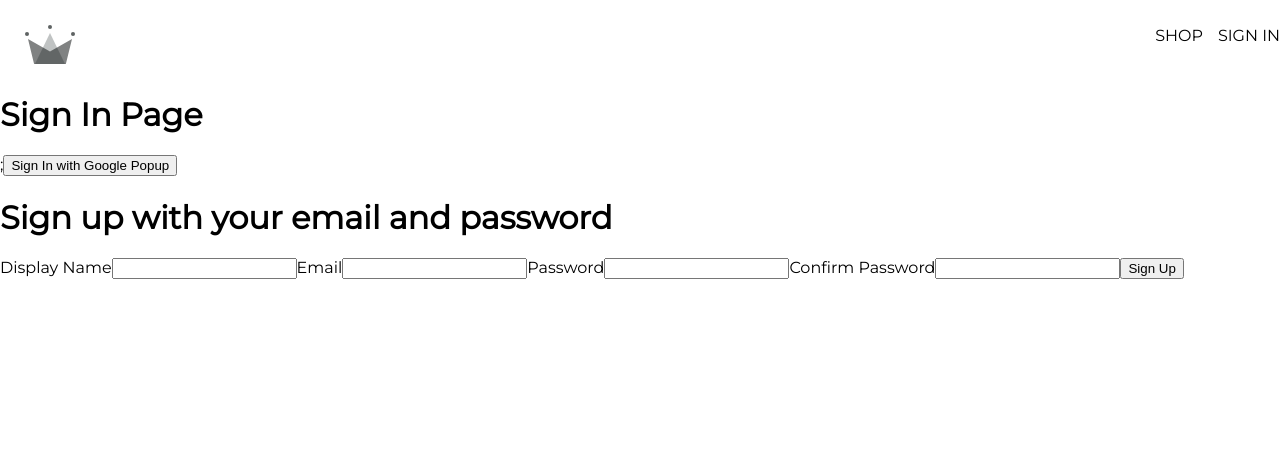
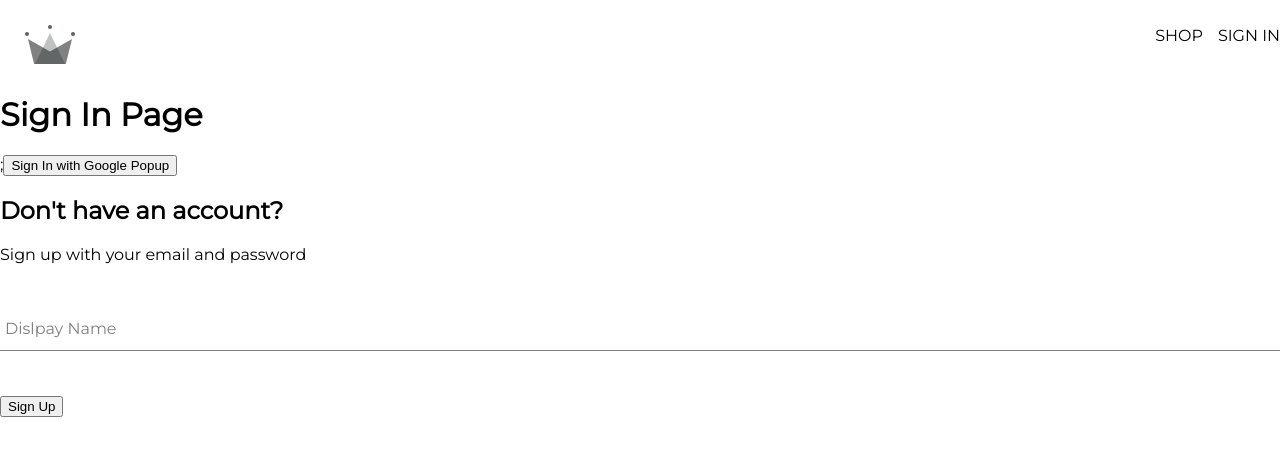
Before and after one commit to alexandroivaldez/RetroMart, a React (Create React App) app in the folder retro-mart/: page /sign-in in a window 1280 px wide. Shown: the top 456 px of the page. Built offline with nearby package versions, Linux system fonts and the light colour scheme; the HTML template or start-up script is replaced by a standard one.

Commit message:
Generalized Form Input Component

```diff
--- a/retro-mart/src/components/form-input/form-input.component.jsx
+++ b/retro-mart/src/components/form-input/form-input.component.jsx
@@ -1,8 +1,12 @@
-const FormInput = ({label, ...otherProps}) => {
+import './form-input.styles.scss';
+
+const FormInput = ({label, inputOptions}) => {
     return (
-        <div>
-            <label>{label}</label>
-            <input {...otherProps} />
+        <div className="group">
+            <input className="form-input" {...inputOptions} />
+            {label &&  (
+            <label className={`${inputOptions.value.length > 0 ? 'shrink' : ''} form-input-label`}>{label}</label>
+            )}
         </div>
     )
 }
--- a/retro-mart/src/components/form-input/form-input.styles.scss
+++ b/retro-mart/src/components/form-input/form-input.styles.scss
@@ -0,0 +1,54 @@
+$sub-color: grey;
+$main-color: black;
+
+@mixin shrinkLabel {
+  top: -14px;
+  font-size: 12px;
+  color: $main-color;
+}
+
+.group {
+  position: relative;
+  margin: 45px 0;
+
+  .form-input {
+    background: none;
+    background-color: white;
+    color: $sub-color;
+    font-size: 18px;
+    padding: 10px 10px 10px 5px;
+    display: block;
+    width: 100%;
+    border: none;
+    border-radius: 0;
+    border-bottom: 1px solid $sub-color;
+    margin: 25px 0;
+
+    &:focus {
+      outline: none;
+    }
+
+    &:focus ~ .form-input-label {
+      @include shrinkLabel();
+    }
+  }
+
+  input[type='password'] {
+    letter-spacing: 0.3em;
+  }
+
+  .form-input-label {
+    color: $sub-color;
+    font-size: 16px;
+    font-weight: normal;
+    position: absolute;
+    pointer-events: none;
+    left: 5px;
+    top: 10px;
+    transition: 300ms ease all;
+
+    &.shrink {
+      @include shrinkLabel();
+    }
+  }
+}
--- a/retro-mart/src/components/sign-up-form/sign-up-form.component.jsx
+++ b/retro-mart/src/components/sign-up-form/sign-up-form.component.jsx
@@ -1,6 +1,10 @@
+import { type } from '@testing-library/user-event/dist/type';
 import { useState } from 'react';
 
 import { createAuthUserWithEmailAndPassword, createUserDocumentFromAuth } from '../../utils/firebase/firebase.utils';
+import FormInput from '../form-input/form-input.component';
+
+import "./sign-up-form.styles.scss";
 
 //Default values for the form
 const defaultFormFields = {
@@ -56,20 +60,20 @@ const SignUpForm = () => {
     };
 
     return (
-        <div>
-            <h1> Sign up with your email and password</h1>
+        <div className="sing-up-container">
+            <h2>Don't have an account?</h2>
+            <span> Sign up with your email and password</span>
             <form onSubmit={handleSubmit}>
-                <label>Display Name</label>
-                <input type="text" required onChange={handleChange} name="displayName" value={displayName} />
-
-                <label>Email</label>
-                <input type="email" required onChange={handleChange} name="email" value={email} />
-
-                <label>Password</label>
-                <input type="password" required onChange={handleChange} name="password" value={password} />
-
-                <label>Confirm Password</label>
-                <input type="password" required onChange={handleChange} name="confirmPassword" value={confirmPassword} />
+                <FormInput
+                    label="Dislpay Name"
+                    inputOptions = {{
+                        type: 'text',
+                        required: true,
+                        onChange: handleChange,
+                        name: 'displayName',
+                        value: displayName
+                    }}
+                    />
 
                 <button type="submit">Sign Up</button>
             </form>
--- /dev/null
+++ b/retro-mart/src/components/sign-up-form/sign-up-form.styles.scss
@@ -0,0 +1,9 @@
+.sign-up-container {
+    display:flex;
+    flex-direction: column;
+    width: 380px;
+
+    h2 {
+        margin: 10px 0;
+    }
+}
```
